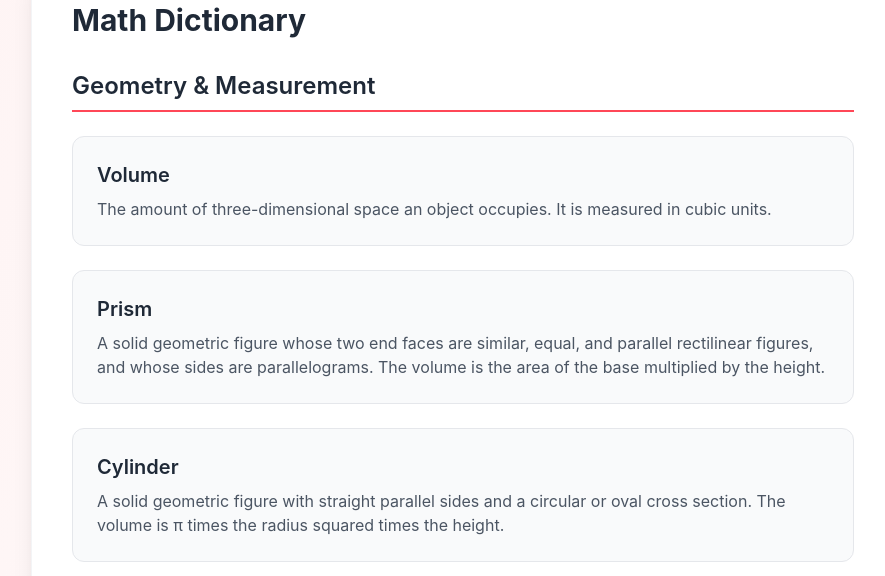
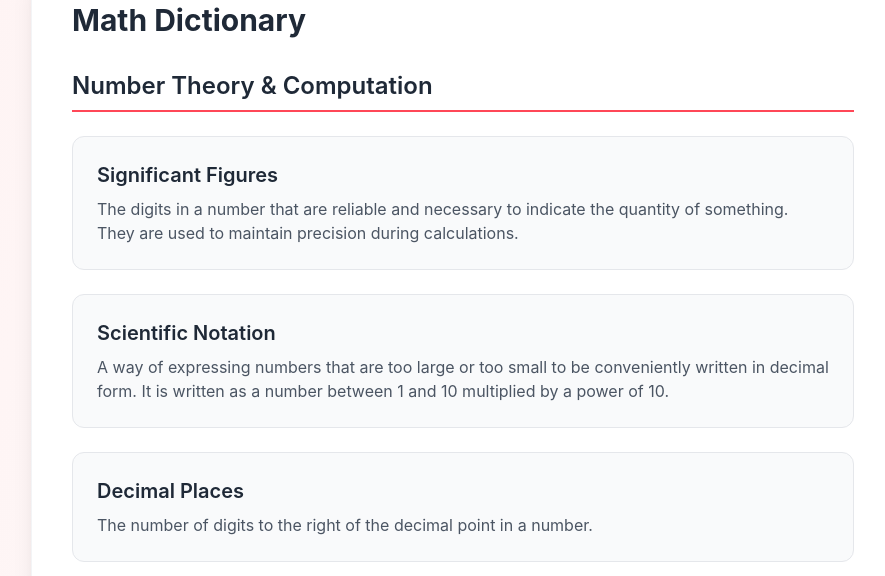
Before and after one commit to Kloseknight/math-tools, a React (Vite) app: page /dictionary in a window 1280 px wide. Shown: the part 224-800 px from the top of the page, without its empty margins (177-1062 px from the left). Built offline with nearby package versions, Linux system fonts and the light colour scheme; no server answers.

Commit message:
Update dictionary with new terms

```diff
--- a/src/react-app/data/dictionary.ts
+++ b/src/react-app/data/dictionary.ts
@@ -1,4 +1,25 @@
 export const dictionaryContent = [
+  {
+    title: 'Number Theory & Computation',
+    definitions: [
+      {
+        term: 'Significant Figures',
+        definition: 'The digits in a number that are reliable and necessary to indicate the quantity of something. They are used to maintain precision during calculations.'
+      },
+      {
+        term: 'Scientific Notation',
+        definition: 'A way of expressing numbers that are too large or too small to be conveniently written in decimal form. It is written as a number between 1 and 10 multiplied by a power of 10.'
+      },
+      {
+        term: 'Decimal Places',
+        definition: 'The number of digits to the right of the decimal point in a number.'
+      },
+      {
+        term: 'Fractions',
+        definition: 'A numerical quantity that is not a whole number. A fraction is expressed as a numerator (top number) divided by a denominator (bottom number).'
+      },
+    ]
+  },
   {
     title: 'Geometry & Measurement',
     definitions: [
@@ -52,12 +73,49 @@ export const dictionaryContent = [
       },
       {
         term: 'Circumference',
-        definition: 'The distance around the edge of a circle.'
+        definition: 'The distance around the edge of a a circle.'
       },
       {
         term: 'Perpendicular Height',
         definition: 'The height of a pyramid, cone, or other solid figure measured at right angles to its base.'
       },
+      {
+        term: 'Slant Height',
+        definition: 'The distance from the apex (vertex) of a cone or pyramid to a point on the circumference of its base.'
+      },
+      {
+        term: 'Sector',
+        definition: 'The portion of a circle enclosed by two radii and an arc. Its area is a fraction of the total area of the circle.'
+      },
+      {
+        term: 'Arc Length',
+        definition: 'The distance along the curved line making up an arc. It is a fraction of the circumference of the circle.'
+      },
+      {
+        term: "Heron\'s Formula",
+        definition: "A formula to calculate the area of a triangle when the lengths of all three sides are known. It is given by A = √[s(s-a)(s-b)(s-c)], where s is the semi-perimeter of the triangle."
+      }
+    ]
+  },
+  {
+    title: 'Algebra',
+    definitions: [
+      {
+        term: 'Quadratic Equation',
+        definition: 'An equation of the second degree, meaning it contains at least one term that is squared. The standard form is ax² + bx + c = 0.'
+      },
+      {
+        term: 'Coefficient',
+        definition: 'A numerical or constant quantity placed before and multiplying the variable in an algebraic expression (e.g., the ‘4‘ in 4x²).'
+      },
+      {
+        term: 'Roots',
+        definition: 'The solutions to an equation. For a quadratic equation, the roots are the values of x that satisfy the equation.'
+      },
+      {
+        term: 'Discriminant',
+        definition: 'The part of the quadratic formula underneath the square root symbol: b²-4ac. It is used to determine the number and type of roots of a quadratic equation.'
+      }
     ]
   },
   {
```
